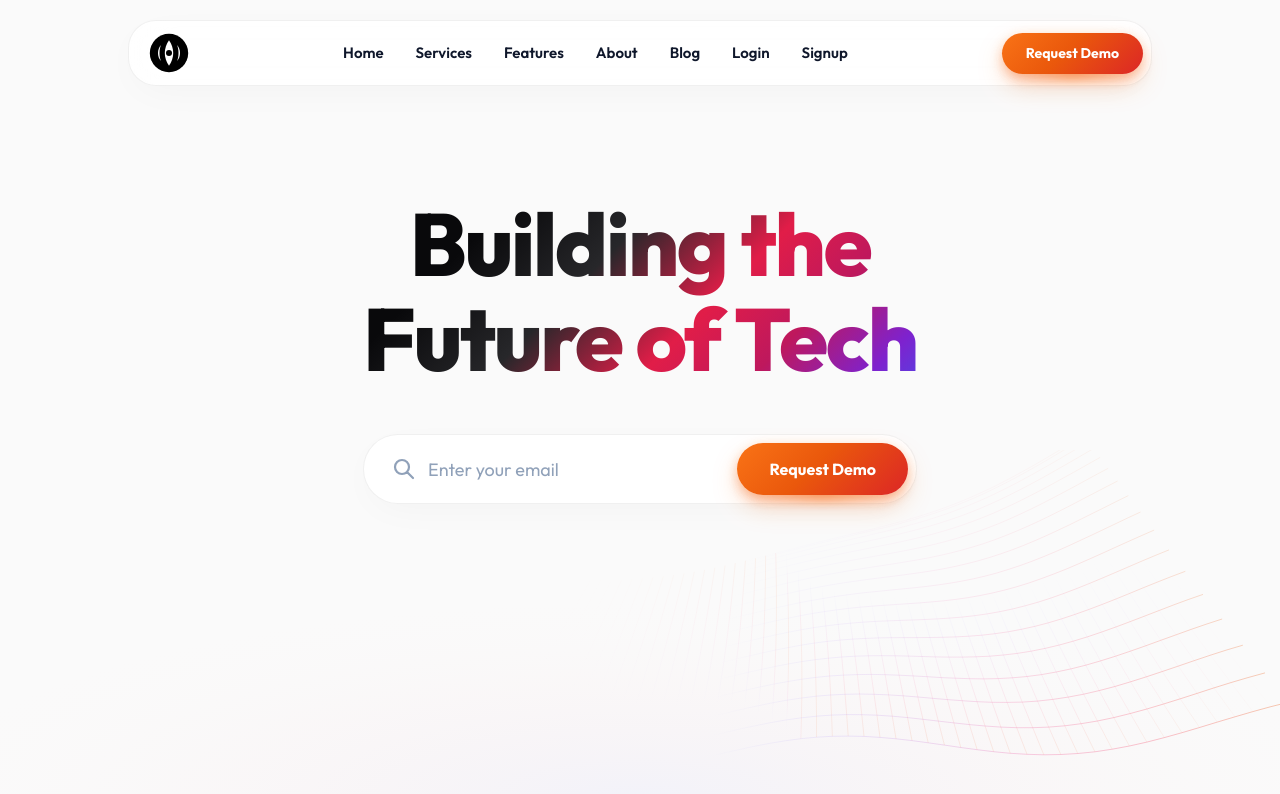
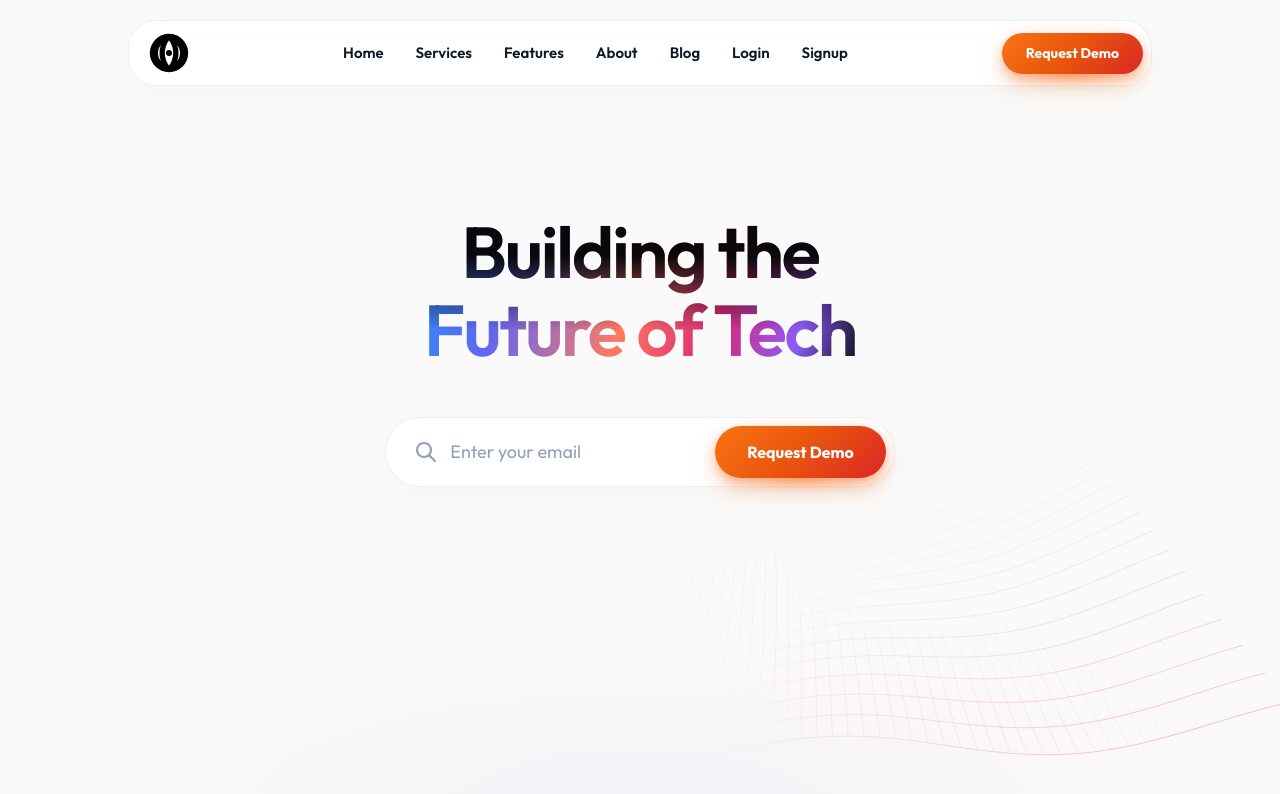
Before and after one commit to SeeratBakshi/Commech, a Next.js app: page / in a window 1280 px wide. Shown: the top 794 px of the page. Built offline with nearby package versions, Linux system fonts and the light colour scheme.

Commit message:
style: refine heading text font-weight, shrink size for better proportions, and apply dual-gradient setup matching the mockup

```diff
--- a/src/app/globals.css
+++ b/src/app/globals.css
@@ -28,15 +28,9 @@ body {
 }
 
 .text-gradient {
-  background: linear-gradient(
-    135deg,
-    #09090b 20%,
-    #27272a 40%,
-    #e11d48 60%,
-    #be185d 75%,
-    #7e22ce 90%,
-    #4f46e5 100%
-  );
+  background-image:
+    linear-gradient(to bottom, #09090b 25%, transparent 68%),
+    linear-gradient(108deg, #3b82f6 8%, #6366f1 22%, #ff7a60 48%, #db2777 68%, #8b5cf6 85%, #09090b 100%);
   background-clip: text;
   -webkit-background-clip: text;
   -webkit-text-fill-color: transparent;
--- a/src/app/layout.tsx
+++ b/src/app/layout.tsx
@@ -28,7 +28,7 @@ export default function RootLayout({
       lang="en"
       className={`${outfit.variable} h-full antialiased`}
     >
-      <body className="min-h-full flex flex-col bg-[#f5f5f7] text-[#171717] font-sans">
+      <body className="min-h-full flex flex-col font-sans">
         {children}
       </body>
     </html>
--- a/src/components/HeroSection.tsx
+++ b/src/components/HeroSection.tsx
@@ -20,7 +20,7 @@ export default function HeroSection() {
 
       {/* Animated Headline Container */}
       <div className="animate-fade-in-up">
-        <h1 className="text-[44px] sm:text-6xl md:text-7xl lg:text-[88px] font-extrabold tracking-tight leading-[1.08] select-none text-gradient pb-4">
+        <h1 className="text-[42px] sm:text-5xl md:text-6xl lg:text-[72px] font-semibold tracking-[-0.03em] leading-[1.08] select-none text-gradient pb-4">
           Building the
           <br className="hidden sm:inline" />
           {" "}Future of Tech
```
